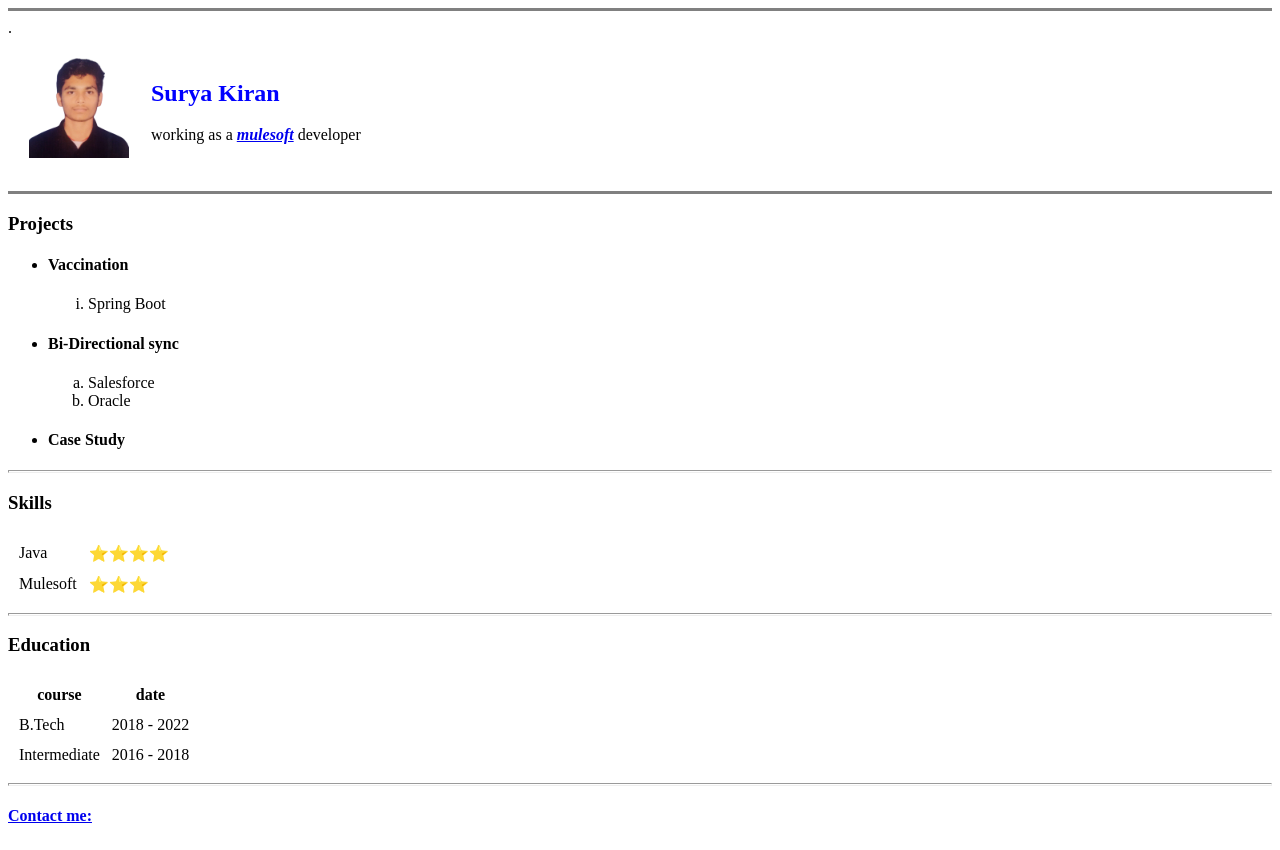
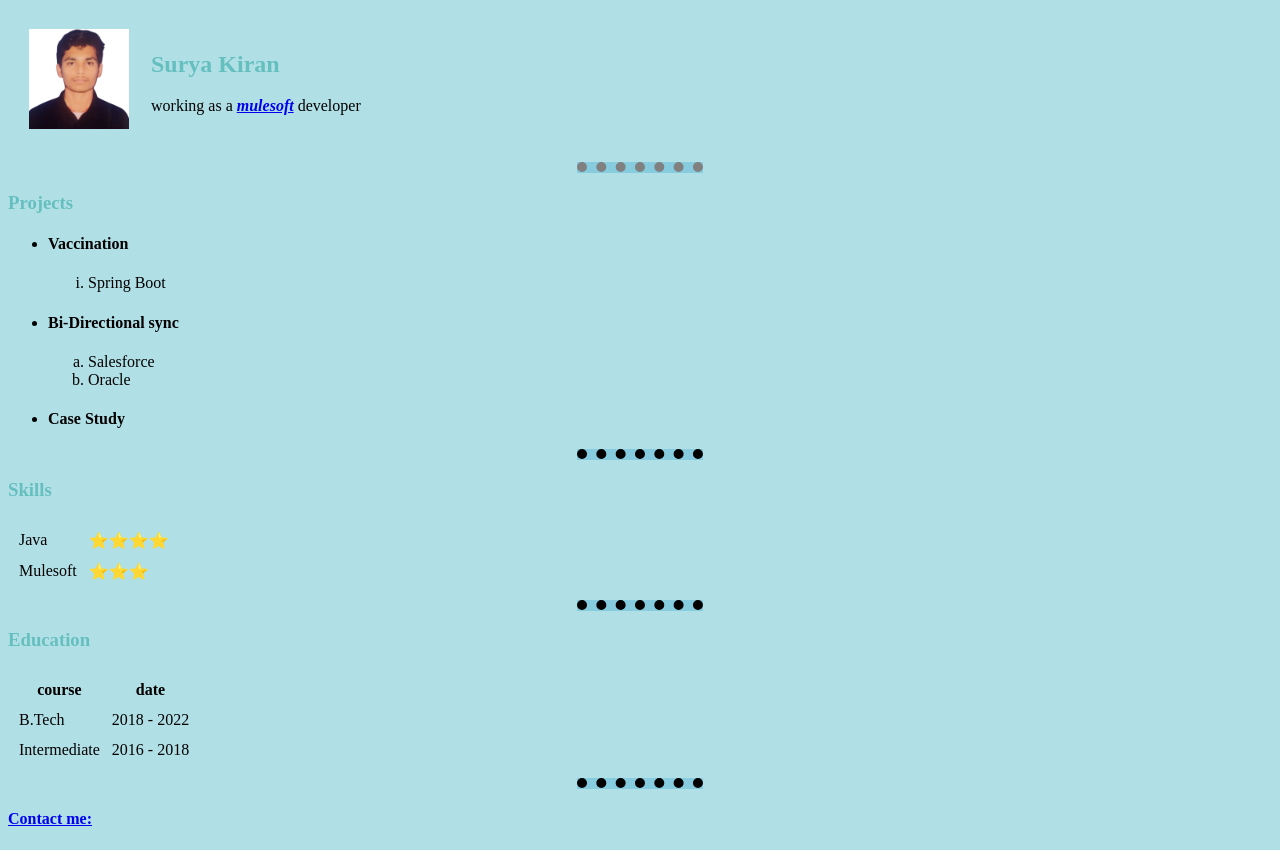
Before and after one commit to suryakiran5712/cv, a plain HTML site: page index.html in a window 1280 px wide. Drawn offline with Linux system fonts and the light colour scheme.

Commit message:
css added

```diff
--- /dev/null
+++ b/css styles/styles.css
@@ -0,0 +1,12 @@
+body{
+    background-color: powderblue;
+}
+hr{
+    border-style: dotted none none;
+    background-color: rgb(135, 203, 222);
+    width: 10%;
+    border-width: 10px;
+}
+h2,h3{
+    color: #66BFBF;
+}
--- a/index.html
+++ b/index.html
@@ -5,15 +5,15 @@
     <meta http-equiv="X-UA-Compatible" content="IE=edge">
     <meta name="viewport" content="width=device-width, initial-scale=1.0">
     <title>Surya</title>
+    <link rel="stylesheet" href="css styles/styles.css">
 </head>
 <body>
-    <hr size="3" noshade="3">.
     <table cellspacing = "20">
         <tr>
             <td><img  width="100"src="images/Suryakiran_Narla_Photo..png" alt="Profile Picture"></td>
             <td>
                 <div>
-                    <h2 style="color: blue;">Surya Kiran</h2>
+                    <h2>Surya Kiran</h2>
                 </div>
                 <p>working as a <strong c><em><a href="https://mulesy.com/">mulesoft</a></em></strong> developer</p>
             </td>
```
Also changed, not shown: contact.html (+1 -0 lines).
